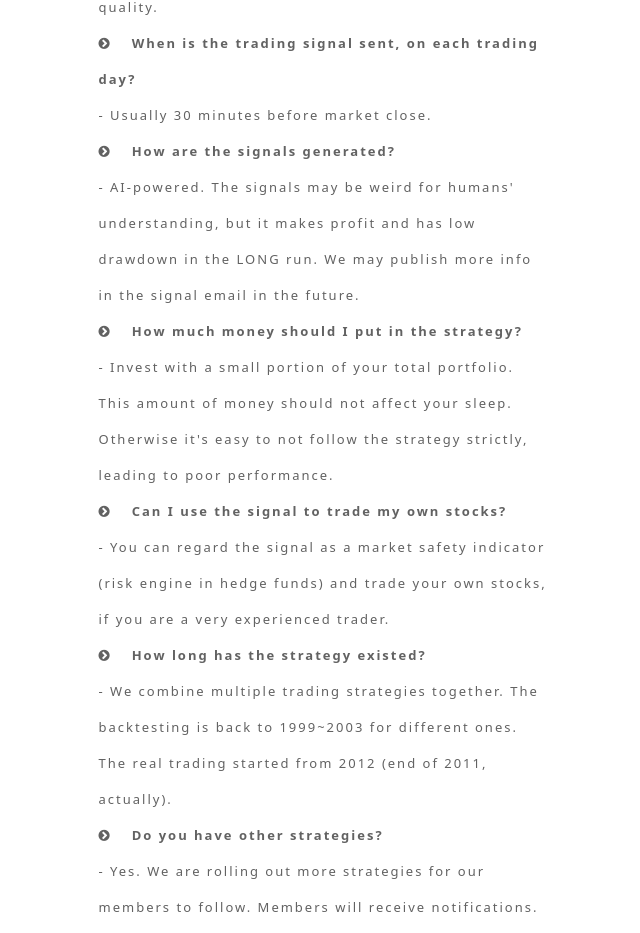
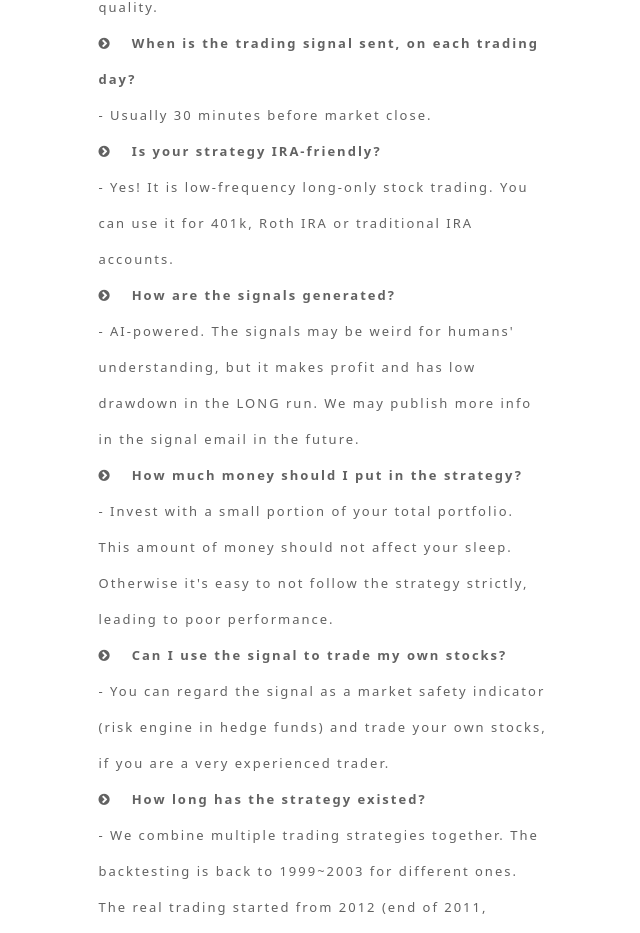
Before and after one commit to riskpanda/risk-panda.github.io, a plain HTML site: page index.html in a window 1280 px wide. Shown: the part 2160-3093 px from the top of the page, without its empty margins (506-1146 px from the left). Drawn offline with nearby package versions, Linux system fonts and the light colour scheme.

Commit message:
Add files via upload

```diff
--- a/index.html
+++ b/index.html
@@ -156,6 +156,9 @@
 
                 <li><i class="fa fa-chevron-circle-right"></i><b>When is the trading signal sent, on each trading day?</b><br />
                 - Usually 30 minutes before market close.</li>
+
+                <li><i class="fa fa-chevron-circle-right"></i><b>Is your strategy IRA-friendly?</b><br />
+                - Yes! It is low-frequency long-only stock trading. You can use it for 401k, Roth IRA or traditional IRA accounts.</li>
 
                 <li><i class="fa fa-chevron-circle-right"></i><b>How are the signals generated?</b><br />
                 - AI-powered. The signals may be weird for humans' understanding, but it makes profit and has low drawdown in the LONG run. We may publish more info in the signal email in the future.</li>
```
